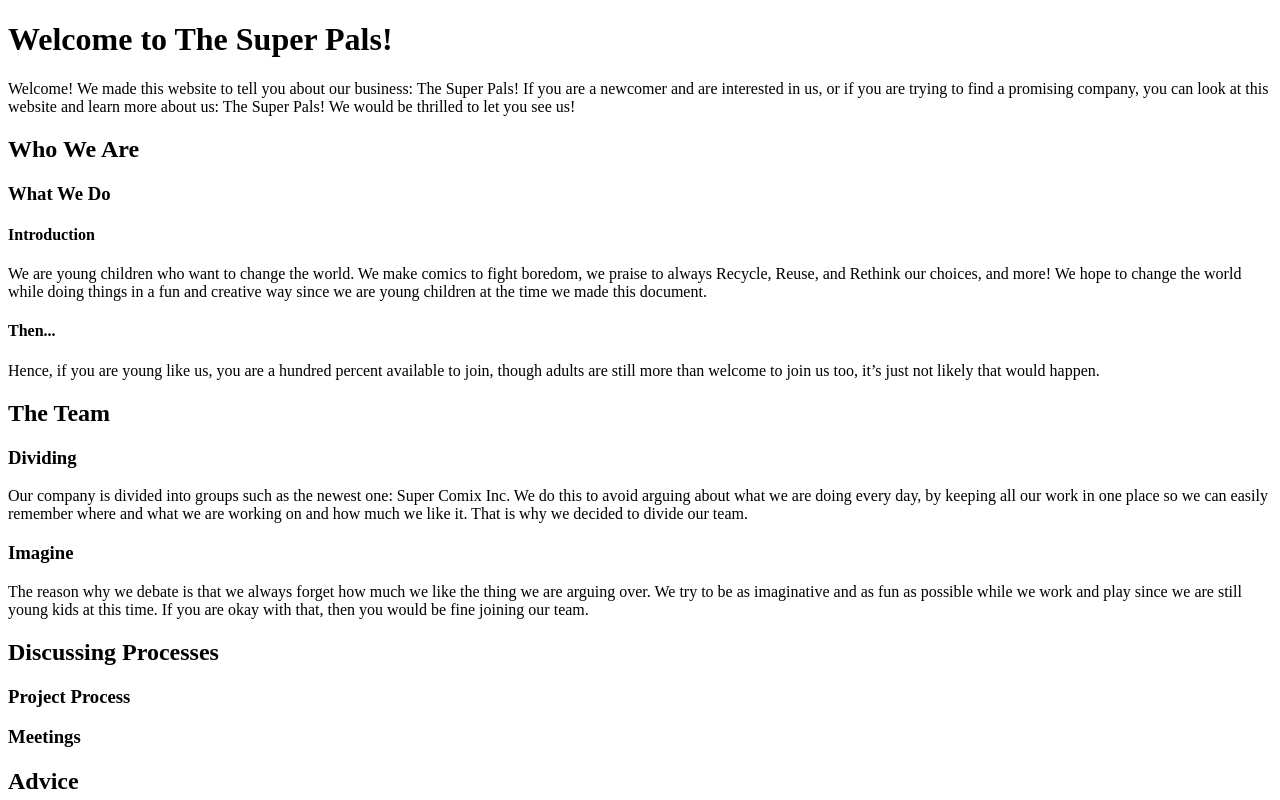
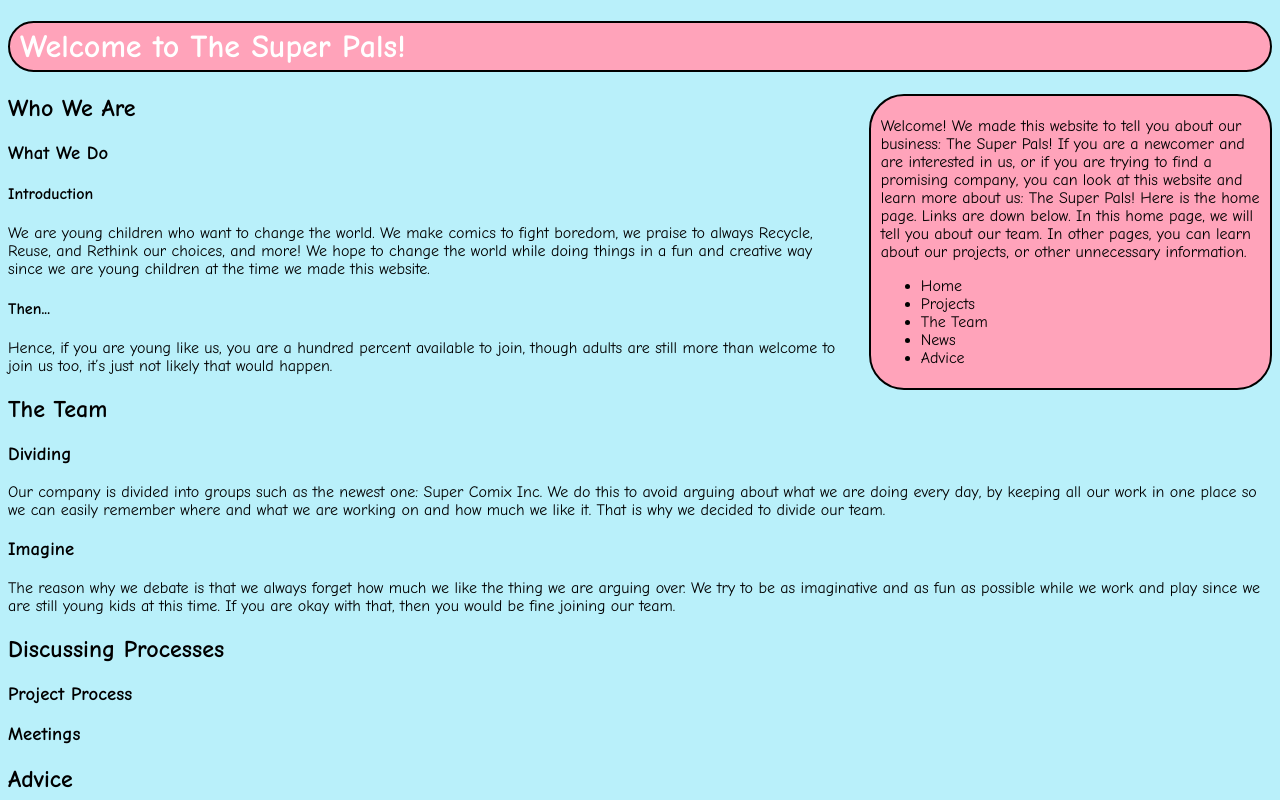
Before and after one commit to kate115/TheSuperPals, a plain HTML site: page index.html in a window 1280 px wide. Shown: the top 800 px of the page. Drawn offline with Linux system fonts and the light colour scheme.

Commit message:
make website mega changes

```diff
--- a/index.html
+++ b/index.html
@@ -10,14 +10,27 @@
     <meta name="viewport" content="width=device-width, initial-scale=1.0" />
   </head>
   <body>
-    <h1>Welcome to The Super Pals!</h1>
 
-    <p>
-      Welcome! We made this website to tell you about our business: The Super
-      Pals! If you are a newcomer and are interested in us, or if you are trying
-      to find a promising company, you can look at this website and learn more
-      about us: The Super Pals! We would be thrilled to let you see us!
-    </p>
+      <h1 class="header">Welcome to The Super Pals!</h1>
+
+    <div class="extra-info">
+      <p>
+        Welcome! We made this website to tell you about our business: The Super
+        Pals! If you are a newcomer and are interested in us, or if you are trying
+        to find a promising company, you can look at this website and learn more
+        about us: The Super Pals! Here is the home page. Links are down below. In
+        this home page, we will tell you about our team. In other pages, you can
+        learn about our projects, or other unnecessary information.
+      </p>
+      <ul>
+        <li><a>Home</a></li>
+        <li><a>Projects</a></li>
+        <li><a>The Team</a></li>
+        <li><a>News</a></li>
+        <li><a>Advice</a></li>
+      </ul>
+    </div>
+
 
     <h2>Who We Are</h2>
 
@@ -30,7 +43,7 @@
       fight boredom, we praise to always Recycle, Reuse, and Rethink our
       choices, and more! We hope to change the world while doing things in a fun
       and creative way since we are young children at the time we made this
-      document.
+      website.
     </p>
 
     <h4>Then...</h4>
@@ -98,5 +111,7 @@
       <li>Microsoft Word</li>
       <li>Visual Studio Code</li>
     </ul>
+
+    <script src="script.js"></script>
   </body>
 </html>
--- a/style.css
+++ b/style.css
@@ -0,0 +1,36 @@
+body {
+    background: rgb(185, 240, 250);
+    font-family: "Comic Sans MS", fantasy;
+}
+
+.header {
+    background-color: rgb(255, 163, 186);
+    color: white;
+    padding: 5px 10px;
+    border-style: solid;
+    border-color: black;
+    border-width: 2px;
+    border-radius: 35px;
+}
+
+.footer {
+    background-color: rgb(255, 163, 186);
+    padding: 6px;
+    clear: both;
+    border-style: solid;
+    border-color: black;
+    border-width: 8px;
+    border-radius: 35px;
+}
+
+.extra-info {
+    float: right;
+    width: 30%;
+    margin-left: 30px;
+    background-color: rgb(255, 163, 186);
+    padding: 5px 10px;
+    border-style: solid;
+    border-color: black;
+    border-width: 2px;
+    border-radius: 35px;
+}
```
Also changed, not shown: README.md, advice.html (added), news.html (added), projects.html (added), team.html (added).
